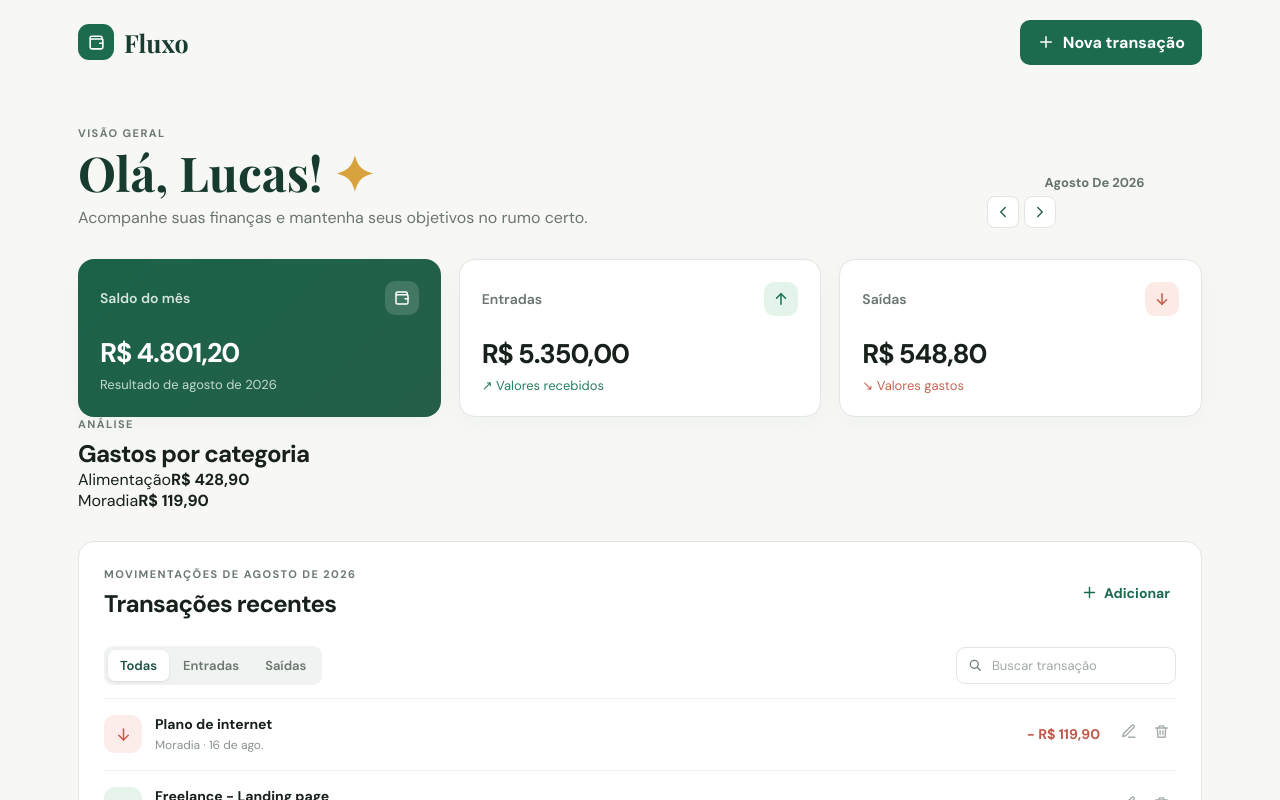
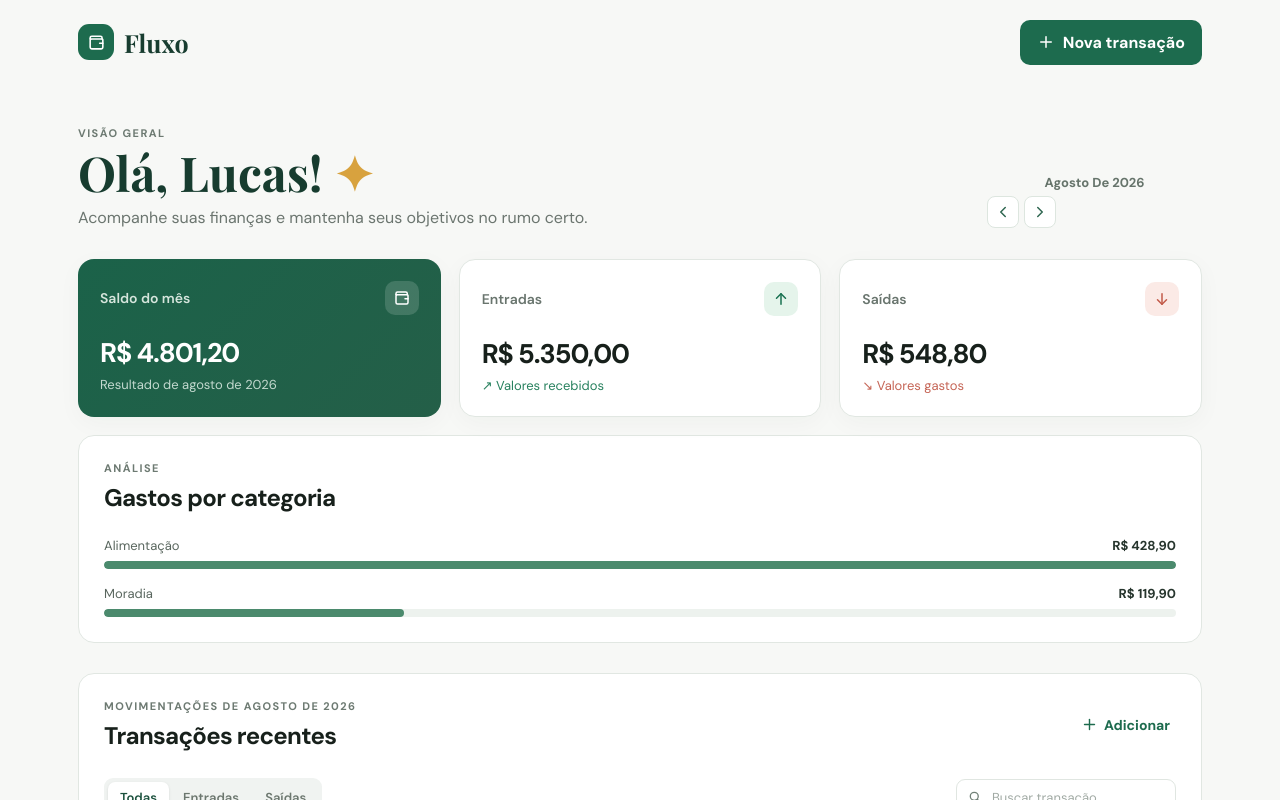
Before and after one commit to llima598/fluxo-controle-financeiro, a React (Vite) app: page / in a window 1280 px wide. Shown: the top 800 px of the page. Built offline with nearby package versions, Linux system fonts and the light colour scheme.

Commit message:
style: add category analysis and feedback toast

```diff
--- a/src/App.css
+++ b/src/App.css
@@ -1,7 +1,60 @@
-.app-shell {
+ .app-shell {
     max-width: 1180px;
     margin: 0 auto;
     padding: 0 28px 48px;
+}
+
+.category-card {
+    margin-top: 18px;
+    padding: 25px;
+    border: 1px solid #e1e7e2;
+    border-radius: 16px;
+    background: white;
+}
+
+.category-list {
+    display: grid;
+    gap: 16px;
+    margin-top: 24px;
+}
+
+.category-row {
+    display: grid;
+    gap: 7px;
+}
+
+.category-label {
+    display: flex;
+    justify-content: space-between;
+    gap: 16px;
+    color: #59665e;
+    font-size: 13px;
+}
+
+.category-label strong {
+    color: #26352d;
+    font-size: 13px;
+}
+
+.category-track {
+    height: 8px;
+    overflow: hidden;
+    border-radius: 999px;
+    background: #edf2ee;
+}
+
+.category-track span {
+    display: block;
+    height: 100%;
+    border-radius: inherit;
+    background: #4b8a6d;
+    transition: width .3s ease;
+}
+
+.category-empty {
+    margin: 20px 0 0;
+    color: #89938d;
+    font-size: 13px;
 }
 
 .topbar {
@@ -379,10 +432,6 @@ h2 {
     margin-left: 14px;
 }
 
-.transaction:hover .transaction-actions {
-    opacity: 1;
-}
-
 .edit-button,
 .delete-button {
     padding: 6px;
@@ -488,6 +537,20 @@ h2 {
     width: 100%;
 }
 
+.toast-success {
+    position: fixed;
+    z-index: 10;
+    top: 20px;
+    right: 20px;
+    padding: 12px 16px;
+    color: white;
+    border-radius: 10px;
+    background: #1d6b4e;
+    box-shadow: 0 8px 24px rgba(23, 57, 42, .18);
+    font-size: 13px;
+    font-weight: 700;
+}
+
 @media (max-width: 680px) {
     .app-shell {
         padding: 0 16px 30px;
@@ -529,6 +592,10 @@ h2 {
         margin-top: 12px;
     }
 
+    .category-card {
+        padding: 18px;
+    }
+
     .content-card {
         margin-top: 18px;
         padding: 18px;
@@ -560,7 +627,13 @@ h2 {
     }
 
     .transaction-actions {
-        opacity: 1;
         margin-left: 6px;
     }
+
+    .toast-success {
+        left: 16px;
+        right: 16px;
+        top: 14px;
+        text-align: center;
+    }
 }
```
